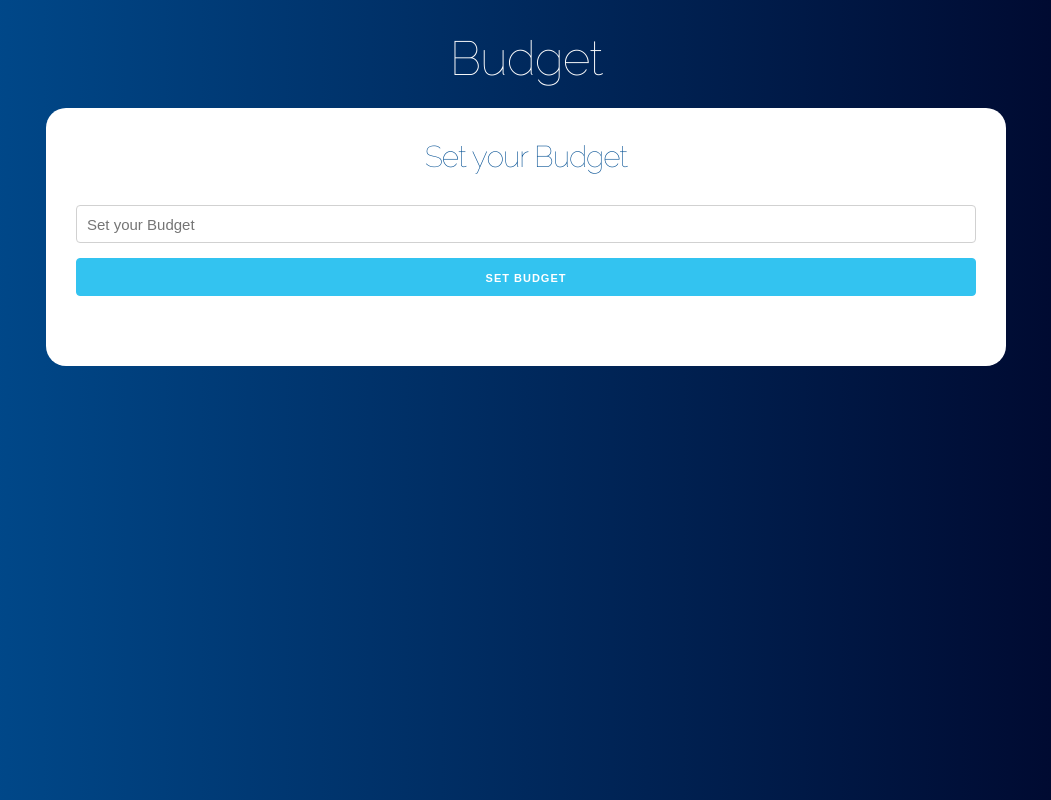
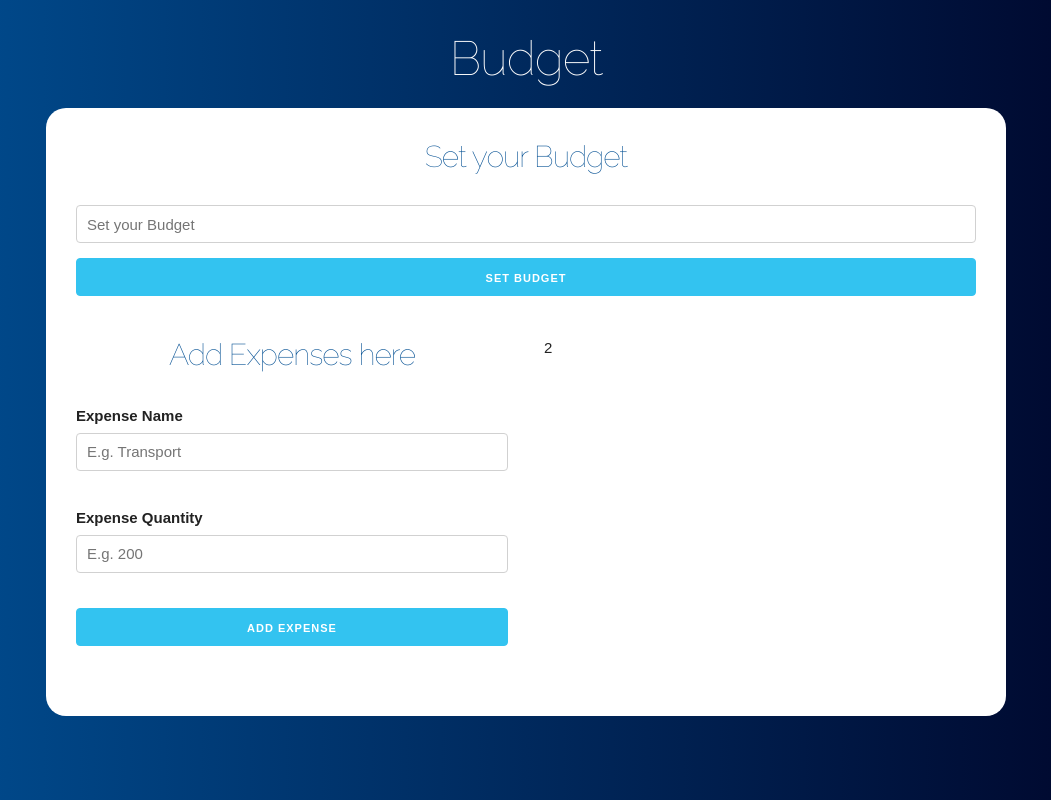
Before and after one commit to AlanAlv/react-budget, a React (Create React App) app: page / in a window 1280 px wide. Shown: the whole page, without its empty margins (114-1165 px from the left). Built offline with nearby package versions, Linux system fonts and the light colour scheme.

Commit message:
Form component

```diff
--- a/src/App.js
+++ b/src/App.js
@@ -1,5 +1,6 @@
 import React, { useState } from 'react';
 import Question from './componets/Question';
+import Form from './componets/Form';
 
 function App() {
 
@@ -18,6 +19,15 @@ function App() {
             saveBudget={saveBudget}
             saveRemaining={saveRemaining}
           />
+
+          <div className="row">
+            <div className="one-half column">
+              <Form />
+            </div>
+            <div className="one-half column">
+              2
+            </div>
+          </div>
         </div>
       </header>
     </div>
--- /dev/null
+++ b/src/componets/Form.js
@@ -0,0 +1,33 @@
+import React from 'react'
+
+const Form = () => {
+    return (
+        <form action="">
+            <h2>Add Expenses here</h2>
+
+            <div className="field">
+                <label>Expense Name</label>
+                <input
+                    type="text"
+                    className="u-full-width"
+                    placeholder="E.g. Transport"
+                />
+            </div>
+            <div className="field">
+                <label>Expense Quantity</label>
+                <input
+                    type="number"
+                    className="u-full-width"
+                    placeholder="E.g. 200"
+                />
+            </div>
+            <input
+                type="submit"
+                className="button-primary u-full-width"
+                value="Add Expense"
+            />
+        </form>
+      );
+}
+
+export default Form;
```
